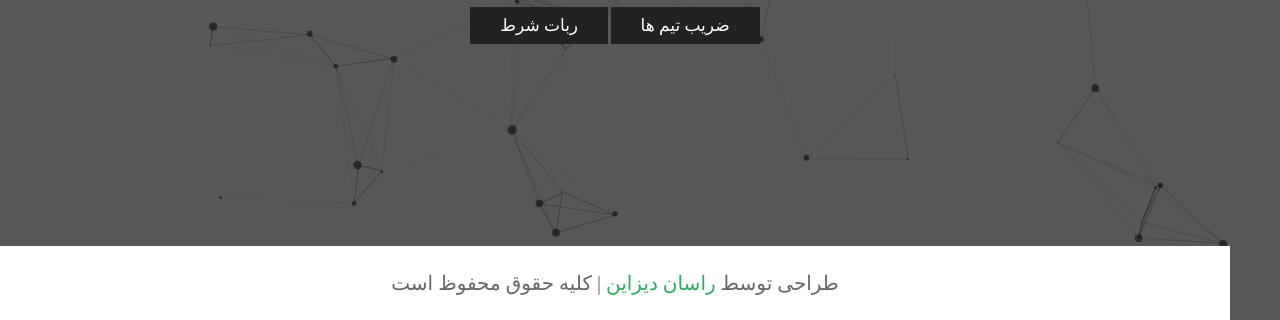
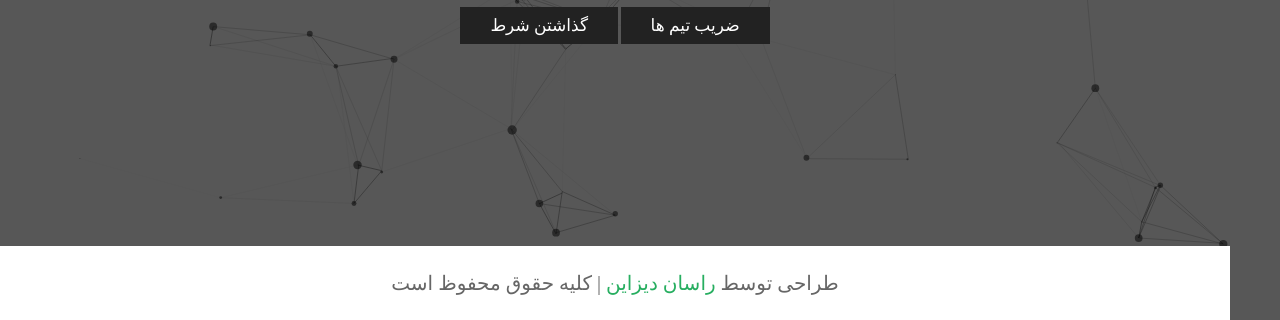
Before and after one commit to Rasandesign/bet, a plain HTML site: page index.html in a window 1280 px wide. Shown: the part 554-874 px from the top of the page. Drawn offline with nearby package versions, Linux system fonts and the light colour scheme; a web font is replaced by a local one.

Commit message:
Update index.html

```diff
--- a/index.html
+++ b/index.html
@@ -32,7 +32,7 @@
         <h3> Rasbet  <span>Iran2027</span> </h3>
         <p> i am a <span class="typing-text"> online bet </span> </p>
         <a href="bet.html" class="btn">ضریب تیم ها</a>
-        <a href="https://web.telegram.org/k/#@RasbetIran2027_bot" class="btn">ربات شرط </a>
+        <a href="occ.html" class="btn"> گذاشتن شرط </a>
     </div>
 
 </section>
```
